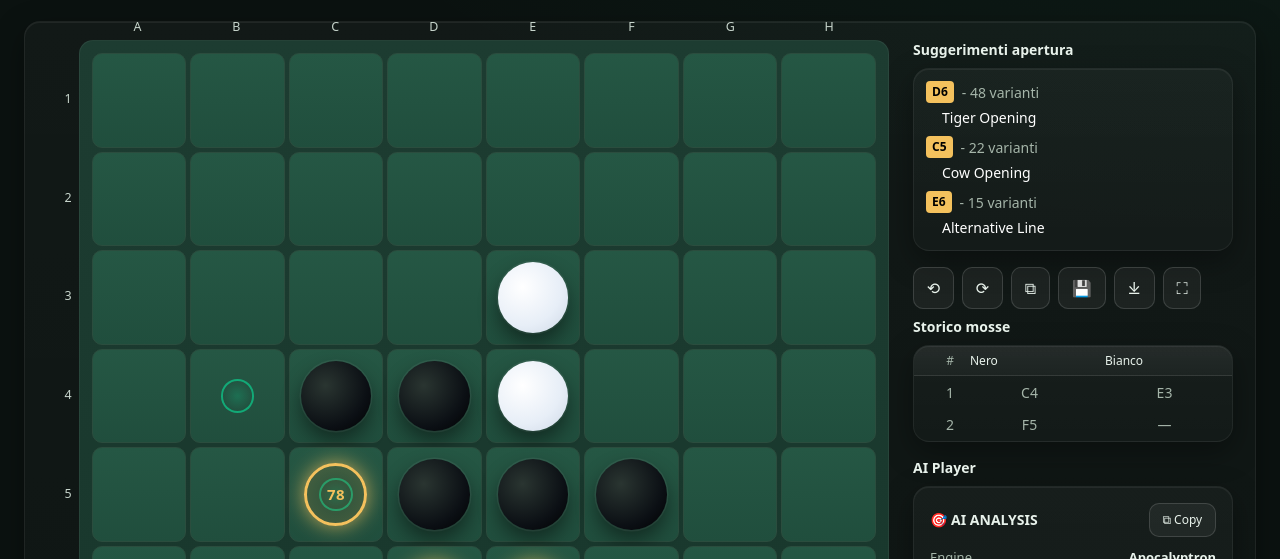
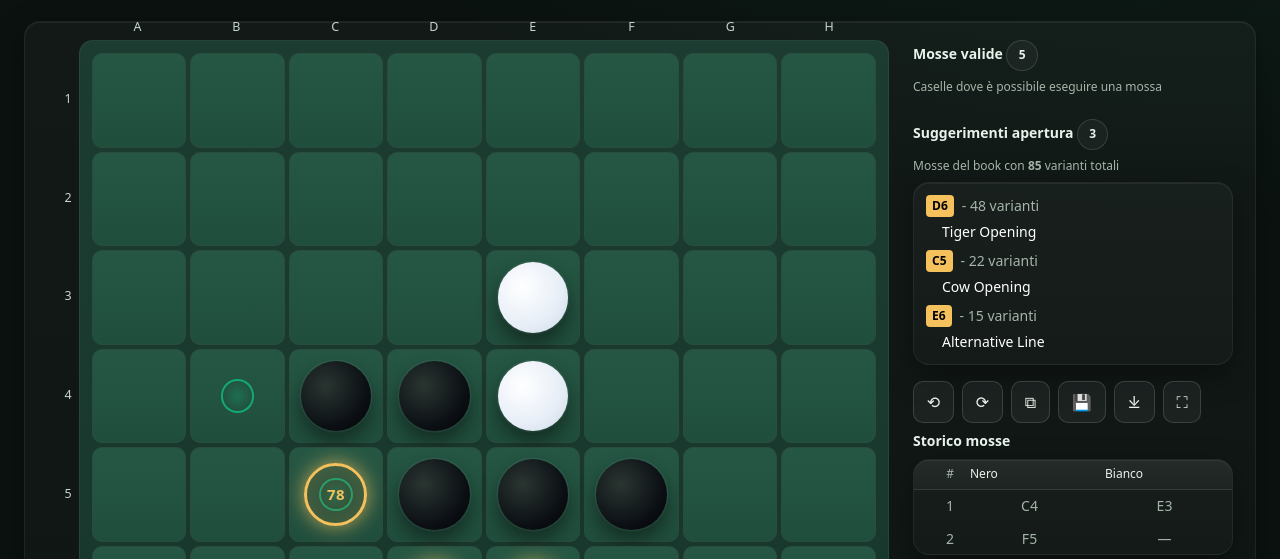
Before and after one commit to lookee/Reversi42, a plain HTML site: page src/webgui/game_with_json_editor.html in a window 1280 px wide. Shown: the part 201-760 px from the top of the page. Drawn offline with nearby package versions, Linux system fonts and the light colour scheme.

Commit message:
improved json

```diff
--- a/src/webgui/game_with_json_editor.html
+++ b/src/webgui/game_with_json_editor.html
@@ -235,7 +235,12 @@
           <!-- Right column: openings + history + AI -->
           <aside class="flex flex-col gap-4">
             <div>
-              <div class="text-sm font-semibold mb-2">Suggerimenti apertura</div>
+              <div class="text-sm font-semibold mb-2">Mosse valide <span id="validMovesCount" class="chip text-xs">0</span></div>
+              <div class="text-xs mb-2" style="color:var(--muted)">Caselle dove è possibile eseguire una mossa</div>
+            </div>
+            <div>
+              <div class="text-sm font-semibold mb-2">Suggerimenti apertura <span id="openingsCount" class="chip text-xs">0</span></div>
+              <div class="text-xs mb-2" style="color:var(--muted)">Mosse del book con <span id="totalVariants" class="font-semibold">0</span> varianti totali</div>
               <div id="openings" class="card" style="max-height:220px;overflow:auto">
                 <ul id="openingsUl" class="py-2 px-3 text-[14px]" style="color:var(--muted)"></ul>
               </div>
@@ -1005,7 +1010,13 @@
 
     function renderValidMoves() {
       const elBoard = document.getElementById('board');
+      const validMovesCount = document.getElementById('validMovesCount');
       const validMoves = gameData.valid_moves || [];
+
+      // Update valid moves count
+      if (validMovesCount) {
+        validMovesCount.textContent = validMoves.length;
+      }
 
       validMoves.map(coordToIdx).forEach(i => {
         const inner = elBoard.children[i].firstElementChild;
@@ -1017,10 +1028,23 @@
 
     function renderOpenings() {
       const openingsUl = document.getElementById('openingsUl');
+      const openingsCount = document.getElementById('openingsCount');
+      const totalVariants = document.getElementById('totalVariants');
       const elBoard = document.getElementById('board');
       const openings = gameData.opening_suggestions || [];
 
       openingsUl.innerHTML = '';
+
+      // Calculate total variants (sum of all continuations)
+      const totalVariantsCount = openings.reduce((sum, sug) => sum + (sug.continuations || 0), 0);
+
+      // Update counts
+      if (openingsCount) {
+        openingsCount.textContent = openings.length;
+      }
+      if (totalVariants) {
+        totalVariants.textContent = totalVariantsCount;
+      }
 
       if (openings.length === 0) {
         openingsUl.innerHTML = '<li class="py-2 text-xs" style="color:var(--muted)">Nessun suggerimento per questa posizione</li>';
```
